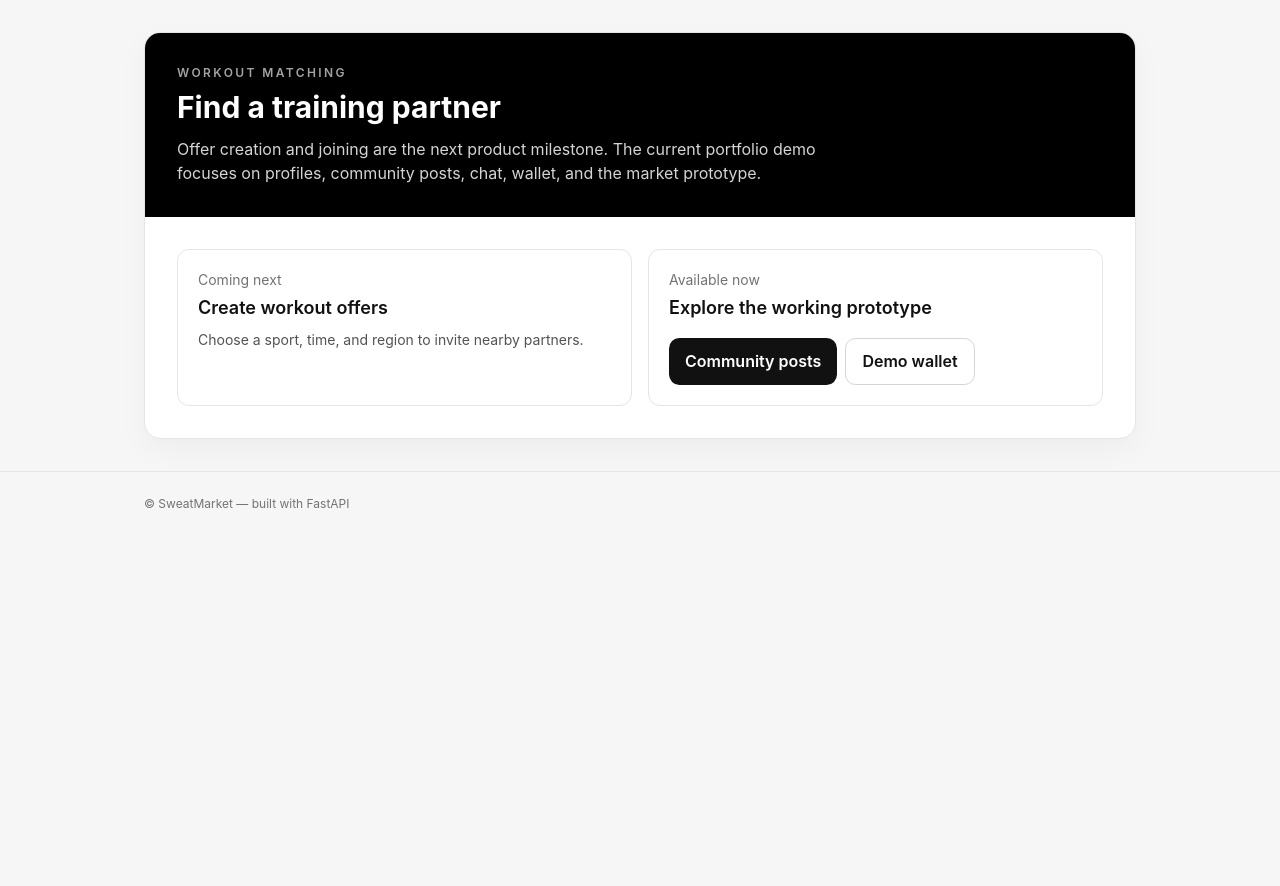
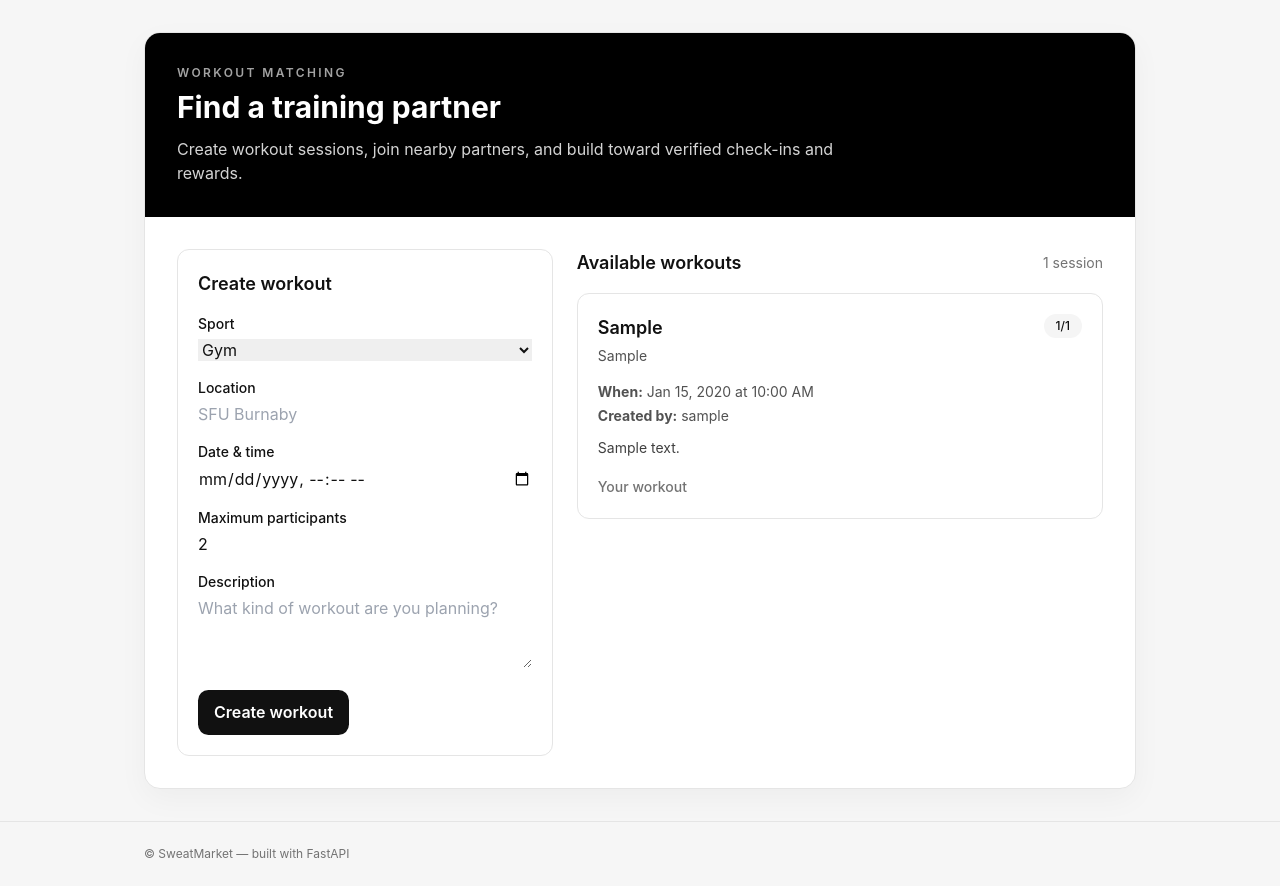
Before and after one commit to jamdo-yeon/Sweat-Market, a FastAPI app: page /offers in a window 1280 px wide. Shown: the part 60-946 px from the top of the page. Before the commit the page ends 568 px from the top, so only its background shows below. Run offline with FastAPI, Linux system fonts and the light colour scheme; the visitor is signed in with stand-in values (Sample User, id 1); tables that the repository leaves empty hold one stand-in row (values such as "Sample post"); some libraries are stand-ins or nearby versions.

Commit message:
feat: add workout join and leave flow

```diff
--- a/app/templates/offers.html
+++ b/app/templates/offers.html
@@ -1,25 +1,192 @@
 {% extends 'base.html' %}
+
 {% block content %}
 <section class="card overflow-hidden">
   <div class="bg-black px-6 py-8 text-white sm:px-8">
-    <p class="mb-2 text-xs font-semibold uppercase tracking-[.2em] text-neutral-400">Workout matching</p>
+    <p class="mb-2 text-xs font-semibold uppercase tracking-[.2em] text-neutral-400">
+      Workout matching
+    </p>
     <h1 class="text-3xl font-bold">Find a training partner</h1>
-    <p class="mt-3 max-w-2xl text-neutral-300">Offer creation and joining are the next product milestone. The current portfolio demo focuses on profiles, community posts, chat, wallet, and the market prototype.</p>
+    <p class="mt-3 max-w-2xl text-neutral-300">
+      Create workout sessions, join nearby partners, and build toward verified check-ins and rewards.
+    </p>
   </div>
-  <div class="grid gap-4 p-6 sm:grid-cols-2 sm:p-8">
+
+  <div class="grid gap-6 p-6 lg:grid-cols-[1fr_1.4fr] sm:p-8">
+
+    <!-- Create workout -->
     <div class="rounded-xl border border-neutral-200 p-5">
-      <p class="text-sm text-neutral-500">Coming next</p>
-      <h2 class="mt-1 text-lg font-semibold">Create workout offers</h2>
-      <p class="mt-2 text-sm text-neutral-600">Choose a sport, time, and region to invite nearby partners.</p>
+      <h2 class="text-lg font-semibold">Create workout</h2>
+
+      {% if user %}
+      <form method="post" action="/offers" class="mt-4 space-y-4">
+
+        <div>
+          <label class="mb-1 block text-sm font-medium">Sport</label>
+          <select name="sport" required class="input w-full">
+            <option value="gym">Gym</option>
+            <option value="running">Running</option>
+            <option value="soccer">Soccer</option>
+            <option value="others">Other</option>
+          </select>
+        </div>
+
+        <div>
+          <label class="mb-1 block text-sm font-medium">Location</label>
+          <input
+            type="text"
+            name="location"
+            placeholder="SFU Burnaby"
+            required
+            class="input w-full"
+          >
+        </div>
+
+        <div>
+          <label class="mb-1 block text-sm font-medium">Date & time</label>
+          <input
+            type="datetime-local"
+            name="scheduled_at"
+            required
+            class="input w-full"
+          >
+        </div>
+
+        <div>
+          <label class="mb-1 block text-sm font-medium">Maximum participants</label>
+          <input
+            type="number"
+            name="max_participants"
+            min="2"
+            max="20"
+            value="2"
+            required
+            class="input w-full"
+          >
+        </div>
+
+        <div>
+          <label class="mb-1 block text-sm font-medium">Description</label>
+          <textarea
+            name="description"
+            rows="3"
+            placeholder="What kind of workout are you planning?"
+            class="input w-full"
+          ></textarea>
+        </div>
+
+        <button type="submit" class="btn btn-primary">
+          Create workout
+        </button>
+      </form>
+
+      {% else %}
+      <p class="mt-3 text-sm text-neutral-600">
+        Log in to create a workout session.
+      </p>
+      <a href="/login" class="btn btn-primary mt-4">
+        Log in
+      </a>
+      {% endif %}
     </div>
-    <div class="rounded-xl border border-neutral-200 p-5">
-      <p class="text-sm text-neutral-500">Available now</p>
-      <h2 class="mt-1 text-lg font-semibold">Explore the working prototype</h2>
-      <div class="mt-4 flex flex-wrap gap-2">
-        <a class="btn btn-primary" href="/posts">Community posts</a>
-        <a class="btn btn-ghost" href="/wallet?demo=1">Demo wallet</a>
+
+    <!-- Available workouts -->
+    <div>
+      <div class="mb-4 flex items-center justify-between">
+        <h2 class="text-lg font-semibold">Available workouts</h2>
+        <span class="text-sm text-neutral-500">
+          {{ offers|length }} session{% if offers|length != 1 %}s{% endif %}
+        </span>
+      </div>
+
+      <div class="space-y-4">
+        {% for offer in offers %}
+        <div class="rounded-xl border border-neutral-200 p-5">
+
+          <div class="flex items-start justify-between gap-4">
+            <div>
+              <h3 class="text-lg font-semibold capitalize">
+                {{ offer.sport }}
+              </h3>
+
+              <p class="mt-1 text-sm text-neutral-600">
+                {{ offer.location }}
+              </p>
+            </div>
+
+            <span class="rounded-full bg-neutral-100 px-3 py-1 text-xs font-medium">
+              {{ participant_counts[offer.id] }}/{{ offer.max_participants }}
+            </span>
+          </div>
+
+          <div class="mt-4 space-y-1 text-sm text-neutral-600">
+            <p>
+              <strong>When:</strong>
+              {{ offer.scheduled_at.strftime('%b %d, %Y at %I:%M %p') }}
+            </p>
+
+            <p>
+              <strong>Created by:</strong>
+              {% set creator = creators.get(offer.creator_id) %}
+              {% if creator %}
+                {{ creator.nickname or creator.username }}
+              {% else %}
+                Unknown user
+              {% endif %}
+            </p>
+          </div>
+
+          {% if offer.description %}
+          <p class="mt-3 text-sm text-neutral-700">
+            {{ offer.description }}
+          </p>
+          {% endif %}
+
+          <div class="mt-4">
+            {% if user %}
+
+              {% if offer.creator_id == user.id %}
+                <span class="text-sm font-medium text-neutral-500">
+                  Your workout
+                </span>
+              {% elif offer.id in joined_offer_ids %}
+                <form method="post" action="/offers/{{ offer.id }}/leave">
+                  <button type="submit" class="btn btn-ghost">
+                    Leave workout
+                  </button>
+                </form>
+
+              {% elif participant_counts[offer.id] >= offer.max_participants %}
+                <span class="text-sm font-medium text-neutral-500">
+                  Full
+                </span>
+
+              {% else %}
+                <form method="post" action="/offers/{{ offer.id }}/join">
+                  <button type="submit" class="btn btn-primary">
+                    Join workout
+                  </button>
+                </form>
+              {% endif %}
+
+            {% else %}
+              <a href="/login" class="text-sm font-medium underline">
+                Log in to join
+              </a>
+            {% endif %}
+          </div>
+
+        {% else %}
+        <div class="rounded-xl border border-dashed border-neutral-300 p-8 text-center">
+          <p class="font-medium">No workouts yet</p>
+          <p class="mt-1 text-sm text-neutral-500">
+            Create the first workout session.
+          </p>
+        </div>
+        {% endfor %}
       </div>
     </div>
+
   </div>
 </section>
 {% endblock %}
```
Also changed, not shown: app/offers.py (+77 -0 lines).
